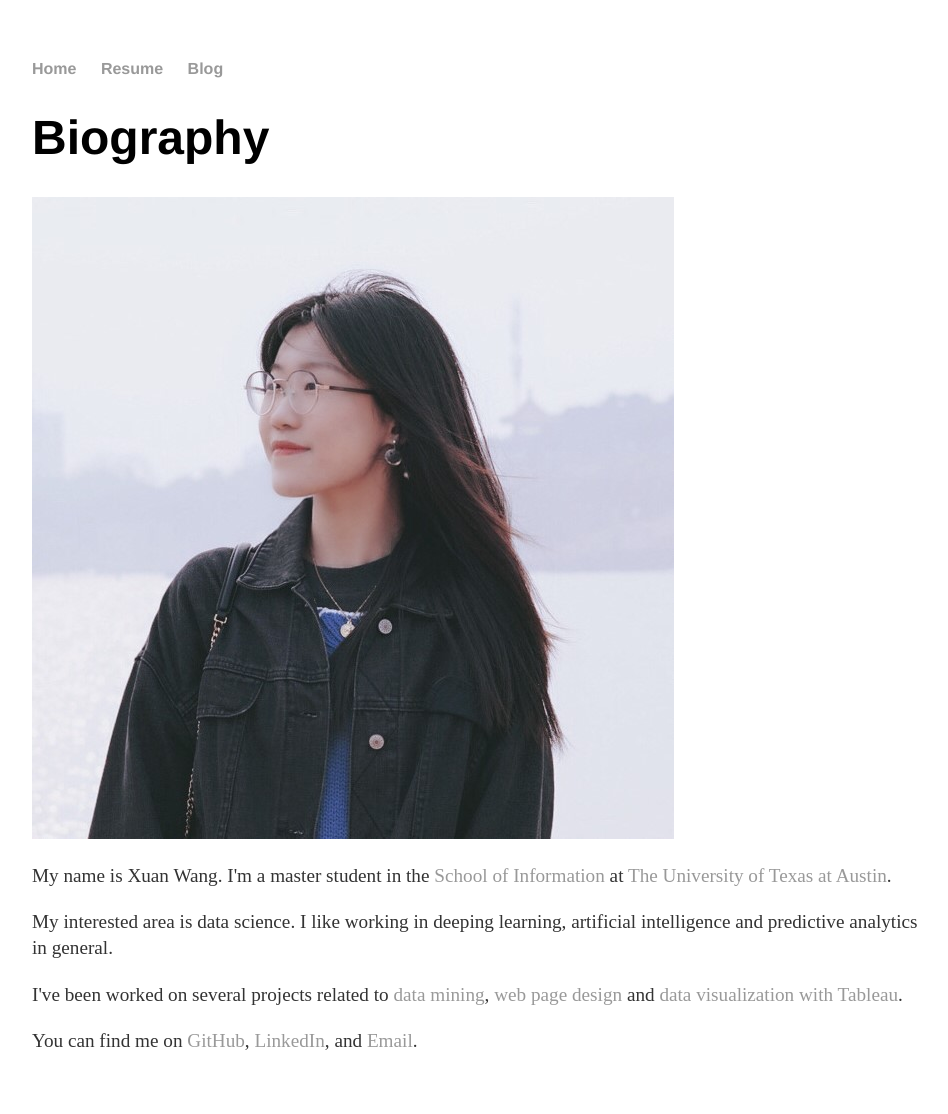
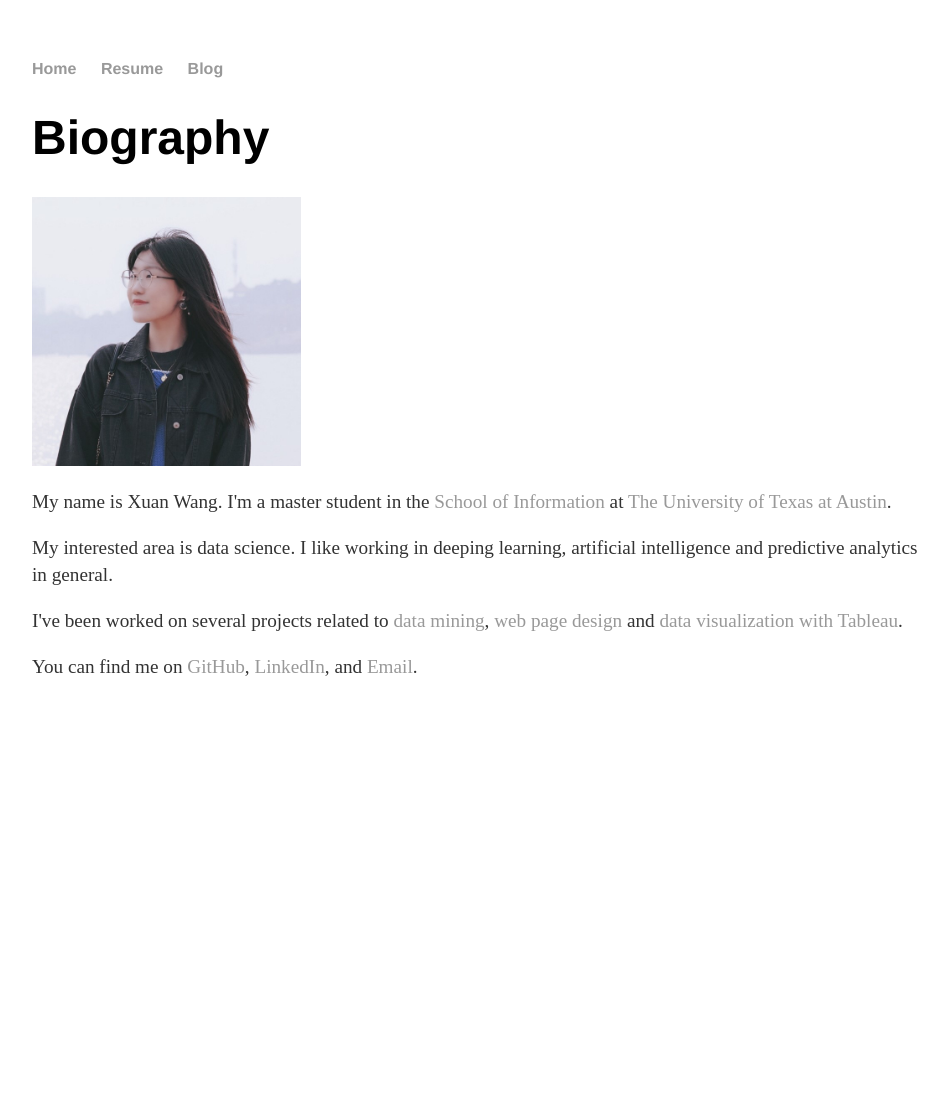
Before and after one commit to xxuanwang-zz/Portfolio, a Jekyll site: the page built from index.html, in a window 1280 px wide. Shown: the whole page, without its empty margins (160-1108 px from the left). Built offline with Jekyll 4.4.1, drawn with Linux system fonts in a browser that asks for light colours; after the commit the page ends 900 px from its top, so only the background shows below that.

Commit message:
Update index.html

```diff
--- a/index.html
+++ b/index.html
@@ -7,7 +7,7 @@
     <h1>Biography</h1>
   </header>
   <section id="about">
-    <img src="./img/me.jpg" max-width=100%/>
+    <img src="./img/me.jpg" width=30%/>
     <p>
       My name is Xuan Wang. I'm a master student in the <a href="https://www.ischool.utexas.edu/">School of Information</a> at <a href="https://www.utexas.edu/">The University of Texas at Austin</a>.
     </p>
```
